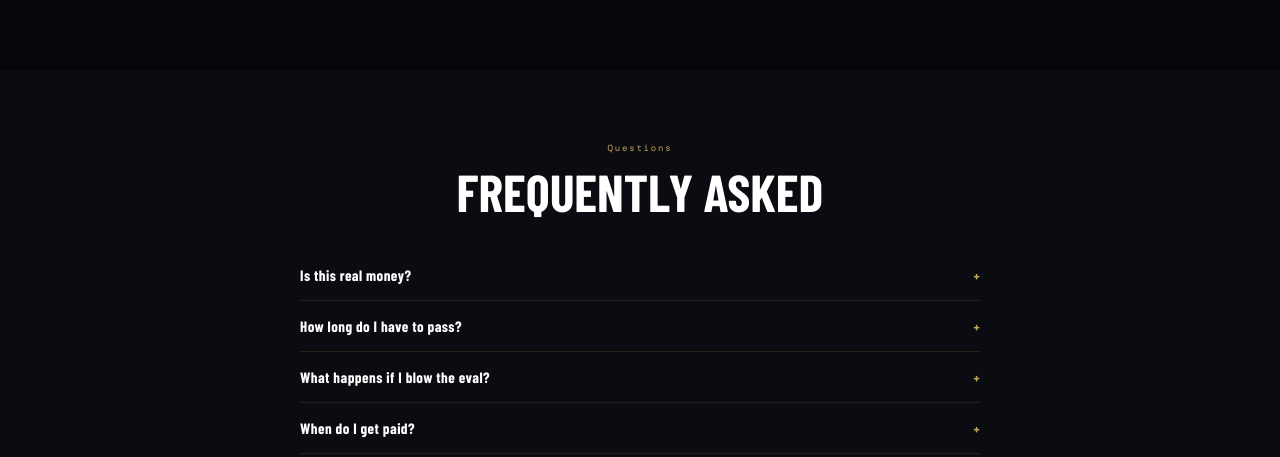
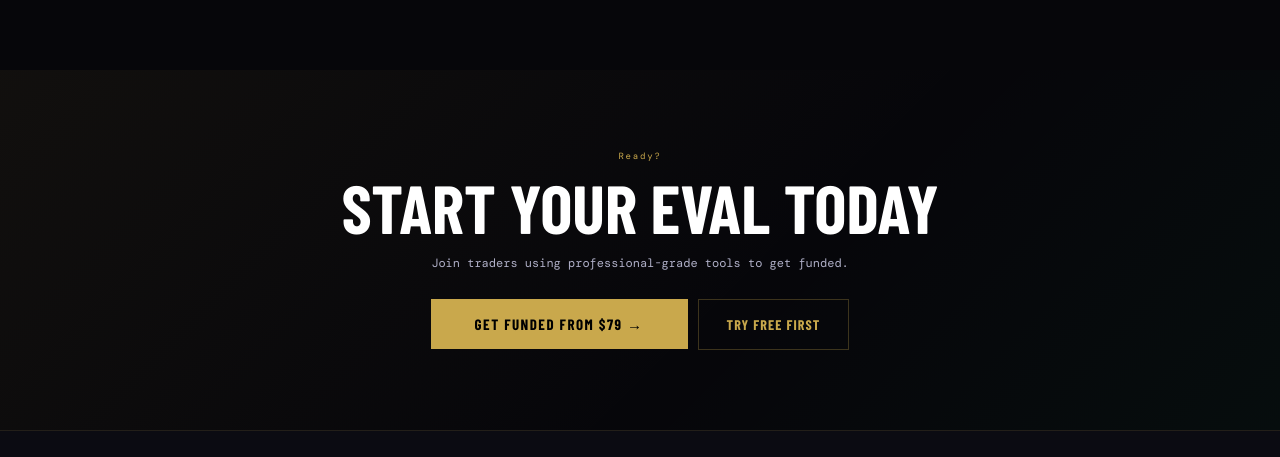
Before and after one commit to Packlifedogrescue/Tradephex, a website: page public/index.html in a window 1280 px wide. Shown: the part 3659-4116 px from the top of the page. Drawn offline with nearby package versions, Linux system fonts and the light colour scheme; a web font is replaced by a local one.

Commit message:
Add files via upload

```diff
--- a/public/index.html
+++ b/public/index.html
@@ -366,21 +366,6 @@ footer{background:var(--s1);border-top:1px solid var(--border);padding:32px 5%;d
 </section>
 
 
-<!-- FAQ -->
-<section class="faqSection" id="faq">
-  <div style="text-align:center;">
-    <div class="sectionLabel">Questions</div>
-    <h2>FREQUENTLY ASKED</h2>
-  </div>
-  <div class="faqWrap">
-    <div class="faqItem"><div class="faqQ" onclick="this.parentElement.classList.toggle('open')">Is this real money?<span>+</span></div><div class="faqA">No. Tradephex evaluations use simulated market data. Payouts to funded traders come from the evaluation fee pool, not from live market trading profits.</div></div>
-    <div class="faqItem"><div class="faqQ" onclick="this.parentElement.classList.toggle('open')">How long do I have to pass?<span>+</span></div><div class="faqA">No time limit. The only requirement is a minimum of 5 trading days. Your monthly subscription keeps your eval active for as long as you need. Take your time and trade your process.</div></div>
-    <div class="faqItem"><div class="faqQ" onclick="this.parentElement.classList.toggle('open')">What happens if I blow the eval?<span>+</span></div><div class="faqA">Purchase a reset at a reduced fee or buy a fresh evaluation. No penalty beyond the fee. Your account is not failed — only the evaluation attempt ends.</div></div>
-    <div class="faqItem"><div class="faqQ" onclick="this.parentElement.classList.toggle('open')">When do I get paid?<span>+</span></div><div class="faqA">Submit a payout request from your dashboard at any time after passing. We process within 5 business days via PayPal, bank ACH, or crypto.</div></div>
-    <div class="faqItem"><div class="faqQ" onclick="this.parentElement.classList.toggle('open')">Do I need to download anything?<span>+</span></div><div class="faqA">No. Tradephex runs entirely in your web browser. No downloads, no installations, no plugins. Works on any device.</div></div>
-    <div class="faqItem"><div class="faqQ" onclick="this.parentElement.classList.toggle('open')">What instruments can I trade?<span>+</span></div><div class="faqA">ES, NQ, YM, RTY, MES, MNQ, GC, SI, CL, NG, ZC, ZW, ZS, ZN, ZB and more. All 22 CME futures contracts are available on the platform.</div></div>
-  </div>
-</section>
 
 <!-- CTA -->
 <section class="ctaSection">
```
